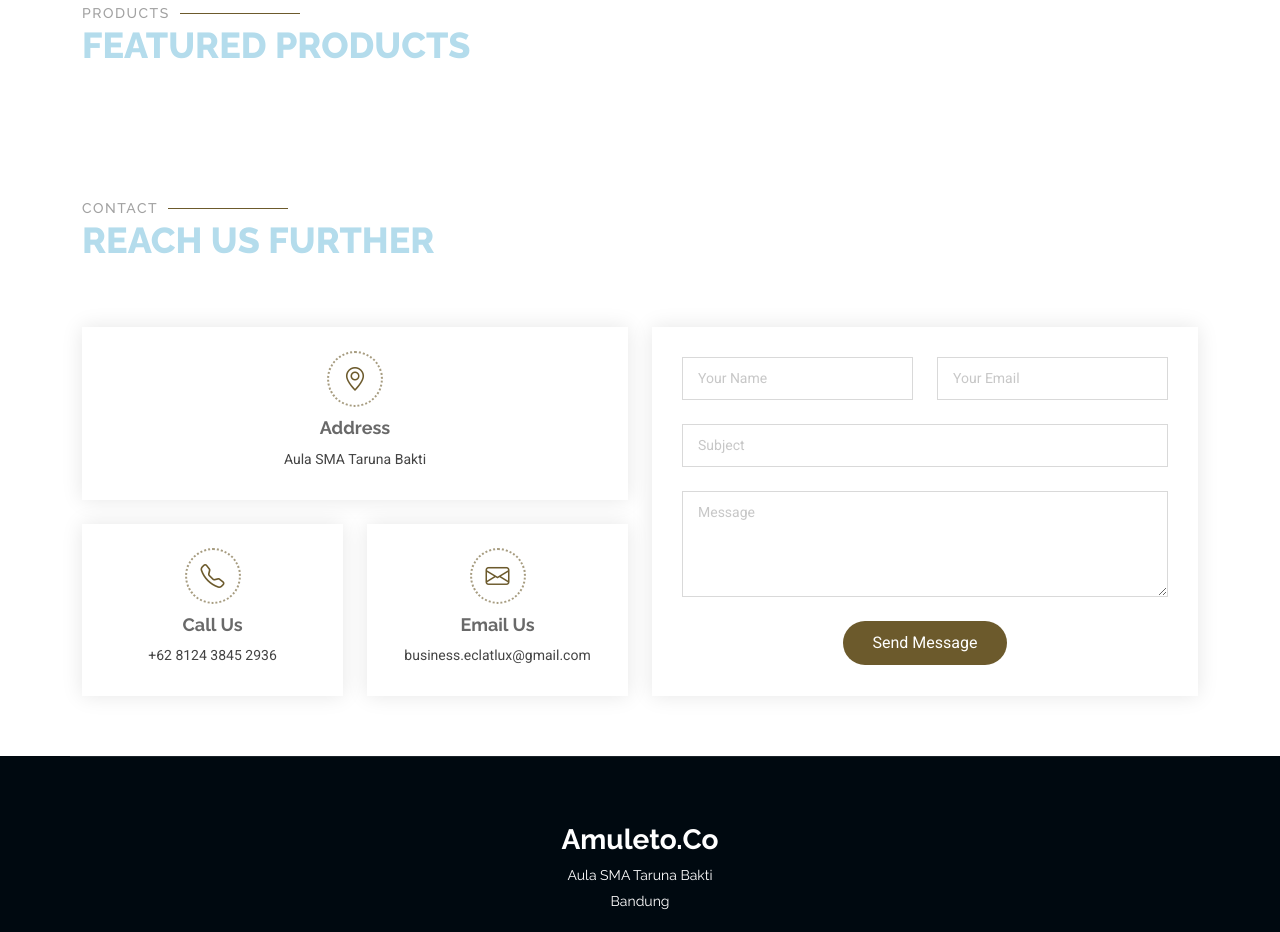
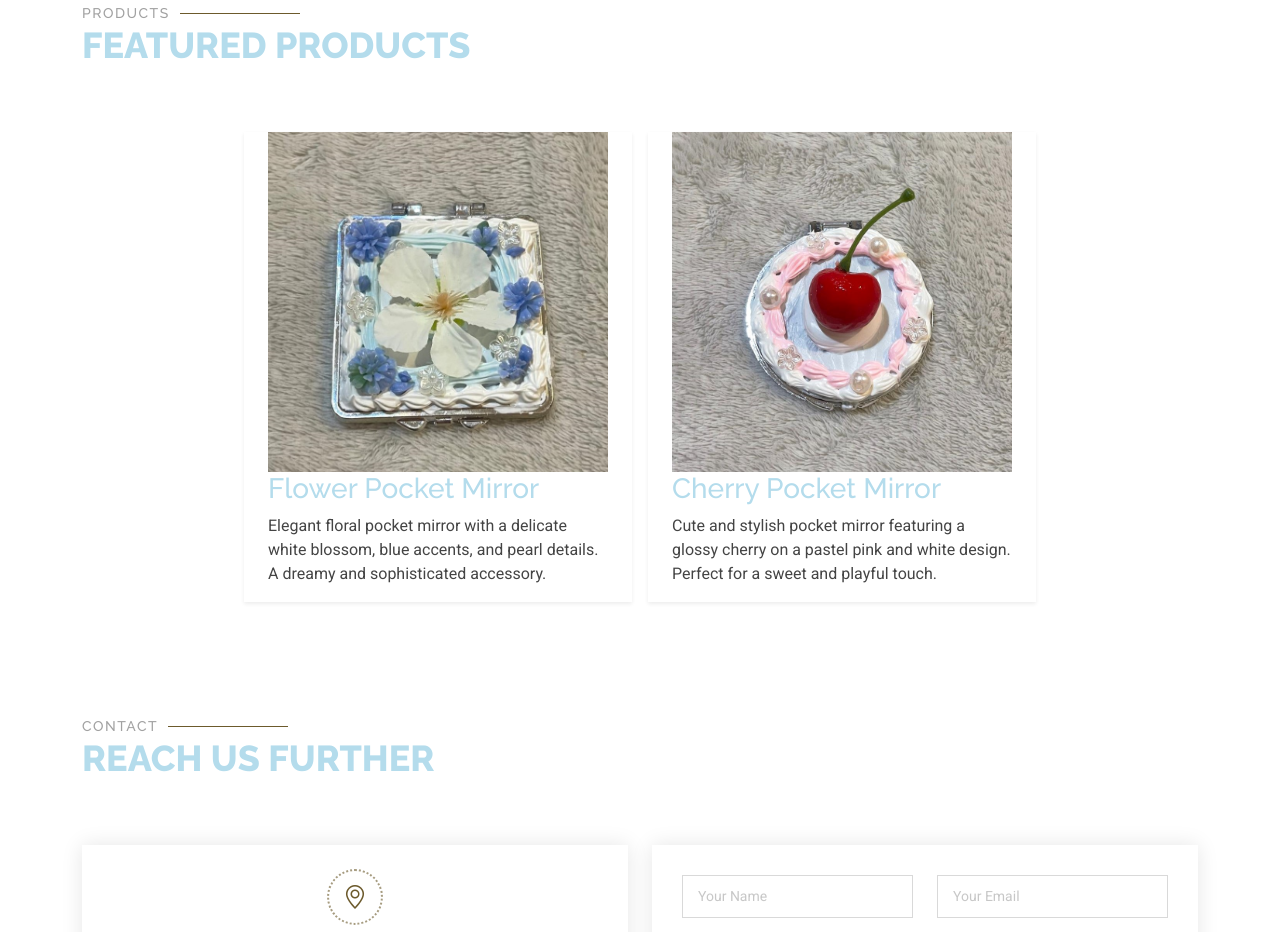
Before and after one commit to eskaerpe/eclat_lux, a plain HTML site: page index.html in a window 1280 px wide. Shown: the part 1800-2732 px from the top of the page. Drawn offline with Linux system fonts and the light colour scheme.

Commit message:
add product images

```diff
--- a/index.html
+++ b/index.html
@@ -247,52 +247,52 @@
 					data-aos="fade-up"
 					data-aos-delay="100">
 					<div class="row gy-5 gx-5 justify-content-center">
-						<!-- <div
+						<div
 							class="col-xl-4 col-md-6 mx-2 shadow-sm"
 							data-aos="zoom-in"
 							data-aos-delay="200">
 							<div class="service-item rounded-5">
 								<div class="img">
 									<img
-										src="assets/img/sprites_keychain.jpg"
+										src="assets/img/eclatlux_1.jpg"
 										class="img-fluid"
 										alt="" />
 								</div>
 								<div class="details position-relative">
 									<div class="icon">
-										<i class="bi bi-activity"></i>
+										<!-- <i class="bi bi-activity"></i> -->
 									</div>
 									<a class="stretched-link">
-										<h3>Soot Sprites Keychain</h3>
+										<h3>Flower Pocket Mirror</h3>
 									</a>
-									<p>A charming keychain featuring a playful two-eyed design that adds a unique touch to your accessories</p>
+									<p>Elegant floral pocket mirror with a delicate white blossom, blue accents, and pearl details. A dreamy and sophisticated accessory.</p>
 								</div>
 							</div>
-						</div> -->
+						</div>
 						<!-- End Service Item -->
 
-						<!-- <div
+						<div
 							class="col-xl-4 col-md-6 mx-2 shadow-sm"
 							data-aos="zoom-in"
 							data-aos-delay="300">
 							<div class="service-item rounded-5">
 								<div class="img">
 									<img
-										src="assets/img/frog_keychain.jpg"
+										src="assets/img/eclatlux_2.jpg"
 										class="img-fluid"
 										alt="" />
 								</div>
 								<div class="details position-relative">
 									<div class="icon">
-										<i class="bi bi-broadcast"></i>
+										<!-- <i class="bi bi-broadcast"></i> -->
 									</div>
 									<a class="stretched-link">
-										<h3>Frog Keychain</h3>
+										<h3>Cherry Pocket Mirror</h3>
 									</a>
-									<p>A cute and adorable keychain featuring a tiny, charming frog—perfect for any collection.</p>
+									<p>Cute and stylish pocket mirror featuring a glossy cherry on a pastel pink and white design. Perfect for a sweet and playful touch.</p>
 								</div>
 							</div>
-						</div> -->
+						</div>
 						<!-- End Service Item -->
 					</div>
 				</div>
```
Also changed, not shown: assets/img/eclatlux_1.jpg (added), assets/img/eclatlux_2.jpg (added).
